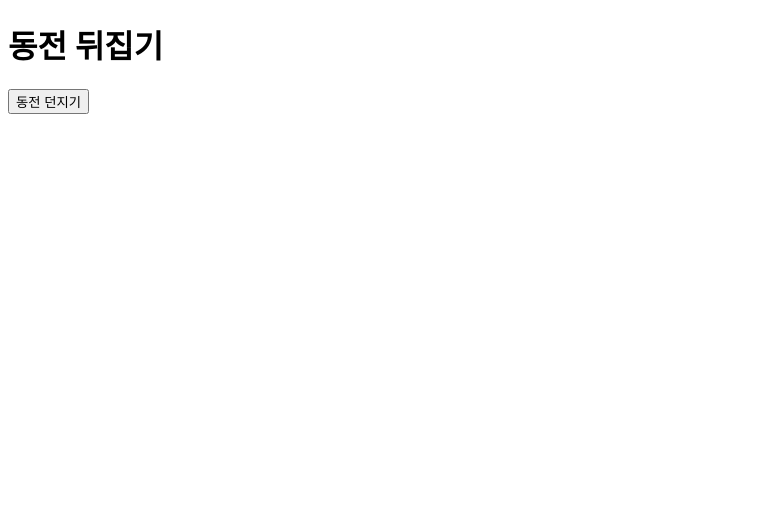
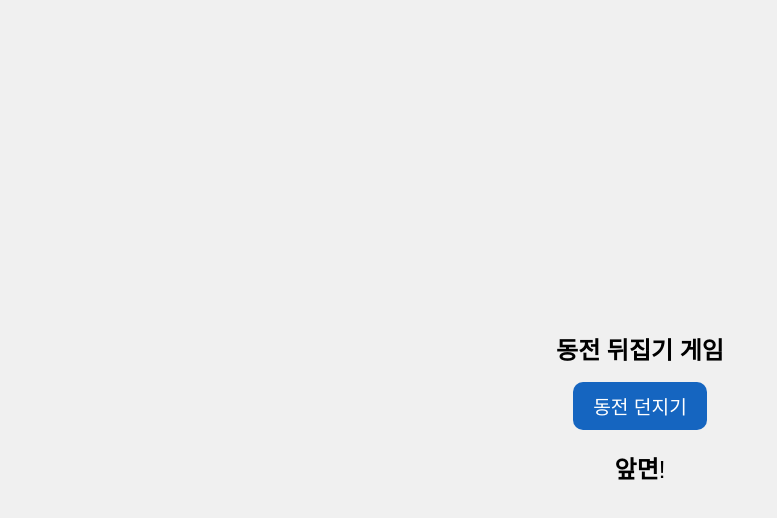
Before and after one commit to posotpia7139/filpCoin, a plain HTML site: page index.html in a window 1280 px wide. Both pictures are taken after a click on the button "동전 던지기". Shown: the whole page, without its empty margins (0-777 px from the left). Drawn offline with Linux system fonts and the light colour scheme.

```diff
--- a/index.html
+++ b/index.html
@@ -1,12 +1,85 @@
 <!DOCTYPE html>
 <html lang="ko">
 <head>
-    <meta charset="UTF-8">
+    <meta charset="UTF-8" />
     <title>동전 뒤집기</title>
+    <style>
+        html, body {
+            height: 100%;
+            margin: 0;
+            padding: 0;
+        }
+        body {
+            font-family: sans-serif;
+            background-color: #f0f0f0;
+            height: 100vh;
+            display: flex;
+            flex-direction: column;
+            justify-content: center;
+            align-items: center;
+        }
+        #result {
+            font-size: 1.5em;
+            margin-top: 20px;
+        }
+        button {
+            background-color: #1565c0;
+            color: white;
+            padding: 10px 20px;
+            font-size: 1.2em;
+            border-radius: 10px;
+            border: none;
+            cursor: pointer;
+        }
+        button:hover {
+
+           transition: box-shadow 0.3s;
+           box-shadow: 1px 1px 8px rgba(0, 0, 0, 0.3);
+        }
+        button {
+            transition: box-shadow 0.3s;
+        }
+        h1{
+            font-size: 1.5em;
+            font-weight: 600;
+        }
+    </style>
 </head>
 <body>
-    <h1>동전 뒤집기</h1>
-    <button>동전 던지기</button>
-    <p id="result"></p>
+    <h1>동전 뒤집기 게임</h1>
+    <button onclick="flipCoin()">동전 던지기</button>
+    <div id="result">결과가 여기에 표시됩니다</div>
+
+    <script>
+        // 동전 뒤집기 함수 (더블 클릭 방지)
+        function flipCoin() {
+            const resultDiv = document.getElementById('result');
+            const button = document.querySelector('button');
+            button.disabled = true; // 버튼 비활성화
+
+            const animTexts = ['동전 던지는 중.', '동전 던지는 중..', '동전 던지는 중...',
+                   '동전 던지는 중....', '동전 던지는 중.....'];
+            let animIdx = 0;
+            resultDiv.textContent = animTexts[animIdx];
+            // 애니메이션 타이머 시작
+            const animInterval = setInterval(() => {
+            animIdx = (animIdx + 1) % animTexts.length;
+            resultDiv.textContent = animTexts[animIdx];
+            }, 120);
+
+            // 0.5초(500ms) 후에 결과를 보여줌
+            setTimeout(() => {
+            clearInterval(animInterval);
+            const result = Math.random() < 0.5 ? '앞면' : '뒷면';
+            resultDiv.innerHTML = `<strong>${result}</strong>!`;
+            button.disabled = false; // 버튼 활성화
+            }, 500);
+        }
+    </script>
 </body>
 </html>
+<!--
+    이 HTML 문서는 간단한 동전 뒤집기 게임을 구현합니다.
+    사용자가 버튼을 클릭하면 동전이 뒤집히고 결과가 화면에 표시됩니다.
+    Math.random() 함수를 사용하여 50% 확률로 앞면 또는 뒷면을 결정합니다.
+-->
```
Also changed, not shown: 1 other file.
